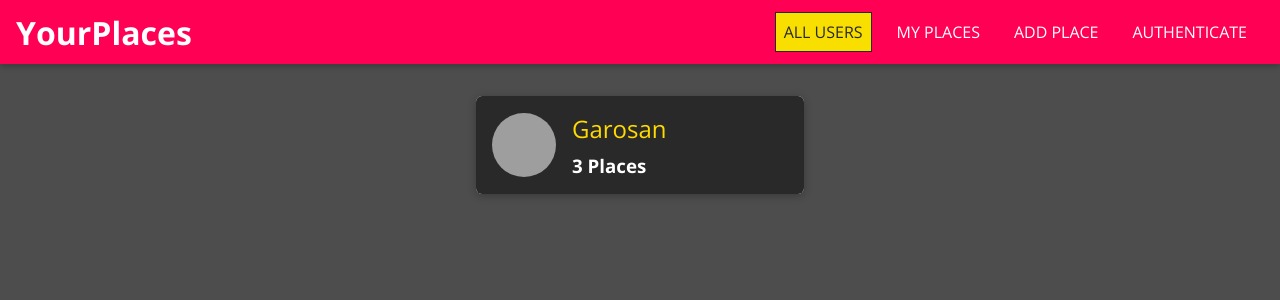
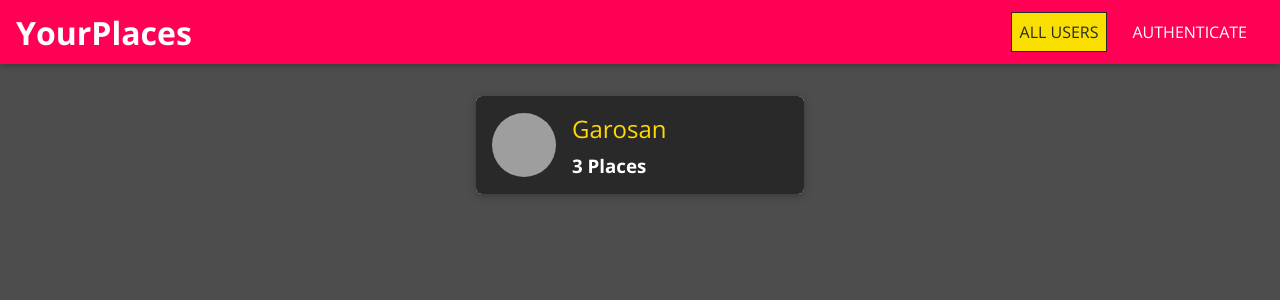
Before and after one commit to garosan/mern-places-app, a React (Create React App) app: page / in a window 1280 px wide. Shown: the top 300 px of the page. Built offline with nearby package versions, Linux system fonts and the light colour scheme; grey boxes are pictures that could not be loaded.

Commit message:
Hide/Show delete and edit buttons conditionally and add logout button

```diff
--- a/src/App.js
+++ b/src/App.js
@@ -20,11 +20,10 @@ const App = () => {
     setIsLoggedIn(false);
   }, []);
 
-  return (
-    <AuthContext.Provider value={{ isLoggedIn: isLoggedIn, login: login, logout: logout }}>
-      <Router>
-        <MainNavigation />
-        <main>
+  let routes;
+
+  if (isLoggedIn) {
+    routes = (
       <Switch>
         <Route path="/" exact>
           <Users />
@@ -38,12 +37,31 @@ const App = () => {
         <Route path="/places/:placeId">
           <UpdatePlace />
         </Route>
+        <Redirect to="/" />
+      </Switch>
+    );
+  } else {
+    routes = (
+      <Switch>
+        <Route path="/" exact>
+          <Users />
+        </Route>
+        <Route path="/:userId/places" exact>
+          <UserPlaces />
+        </Route>
         <Route path="/auth">
           <Auth />
         </Route>
-            <Redirect to="/" />
+        <Redirect to="/auth" />
       </Switch>
-        </main>
+    );
+  }
+
+  return (
+    <AuthContext.Provider value={{ isLoggedIn: isLoggedIn, login: login, logout: logout }}>
+      <Router>
+        <MainNavigation />
+        <main>{routes}</main>
       </Router>
     </AuthContext.Provider>
   );
--- a/src/places/components/PlaceItem.js
+++ b/src/places/components/PlaceItem.js
@@ -1,13 +1,15 @@
-import React, { useState } from "react";
+import React, { useState, useContext } from "react";
 
 import Card from "../../shared/components/UIElements/Card";
 import Button from "../../shared/components/FormElements/Button";
 import Modal from "../../shared/components/UIElements/Modal";
 import Map from "../../shared/components/UIElements/Map";
-
+import { AuthContext } from "../../shared/context/auth-context";
 import "./PlaceItem.css";
 
 const PlaceItem = (props) => {
+  const auth = useContext(AuthContext);
+
   const [showMap, setShowMap] = useState(false);
   const [showConfirmModal, setShowConfirmModal] = useState(false);
 
@@ -76,10 +78,13 @@ const PlaceItem = (props) => {
             <Button inverse onClick={openMapHandler}>
               VIEW ON MAP
             </Button>
-            <Button to={`/places/${props.id}`}>EDIT</Button>
-            <Button danger onClick={showDeleteWarningHandler}>
-              DELETE
-            </Button>
+            {auth.isLoggedIn && <Button to={`/places/${props.id}`}>EDIT</Button>}
+
+            {auth.isLoggedIn && (
+              <Button danger onClick={showDeleteWarningHandler}>
+                DELETE
+              </Button>
+            )}
           </div>
         </Card>
       </li>
--- a/src/shared/components/Navigation/NavLinks.js
+++ b/src/shared/components/Navigation/NavLinks.js
@@ -1,9 +1,11 @@
-import React from "react";
+import React, { useContext } from "react";
 import { NavLink } from "react-router-dom";
-
+import { AuthContext } from "../../context/auth-context";
 import "./NavLinks.css";
 
 const NavLinks = (props) => {
+  const auth = useContext(AuthContext);
+
   return (
     <ul className="nav-links">
       <li>
@@ -11,15 +13,26 @@ const NavLinks = (props) => {
           ALL USERS
         </NavLink>
       </li>
+      {auth.isLoggedIn && (
         <li>
           <NavLink to="/u1/places">MY PLACES</NavLink>
         </li>
+      )}
+      {auth.isLoggedIn && (
         <li>
           <NavLink to="/places/new">ADD PLACE</NavLink>
         </li>
+      )}
+      {!auth.isLoggedIn && (
         <li>
           <NavLink to="/auth">AUTHENTICATE</NavLink>
         </li>
+      )}
+      {auth.isLoggedIn && (
+        <li>
+          <button onClick={auth.logout}>LOGOUT</button>
+        </li>
+      )}
     </ul>
   );
 };
--- a/src/user/pages/Auth.js
+++ b/src/user/pages/Auth.js
@@ -1,4 +1,4 @@
-import React, { useState } from "react";
+import React, { useState, useContext } from "react";
 
 import Card from "../../shared/components/UIElements/Card";
 import Input from "../../shared/components/FormElements/Input";
@@ -9,10 +9,14 @@ import {
   VALIDATOR_REQUIRE,
 } from "../../shared/util/validators";
 import { useForm } from "../../shared/hooks/form-hook";
+import { AuthContext } from "../../shared/context/auth-context";
 import "./Auth.css";
 
 const Auth = () => {
+  const auth = useContext(AuthContext);
+
   const [isLoginMode, setIsLoginMode] = useState(true);
+
   const [formState, inputHandler, setFormData] = useForm(
     {
       email: {
@@ -54,6 +58,7 @@ const Auth = () => {
   const authSubmitHandler = (event) => {
     event.preventDefault();
     console.log(formState.inputs);
+    auth.login();
   };
 
   return (
```
Lines whose indentation alone changed are shown as unchanged.
